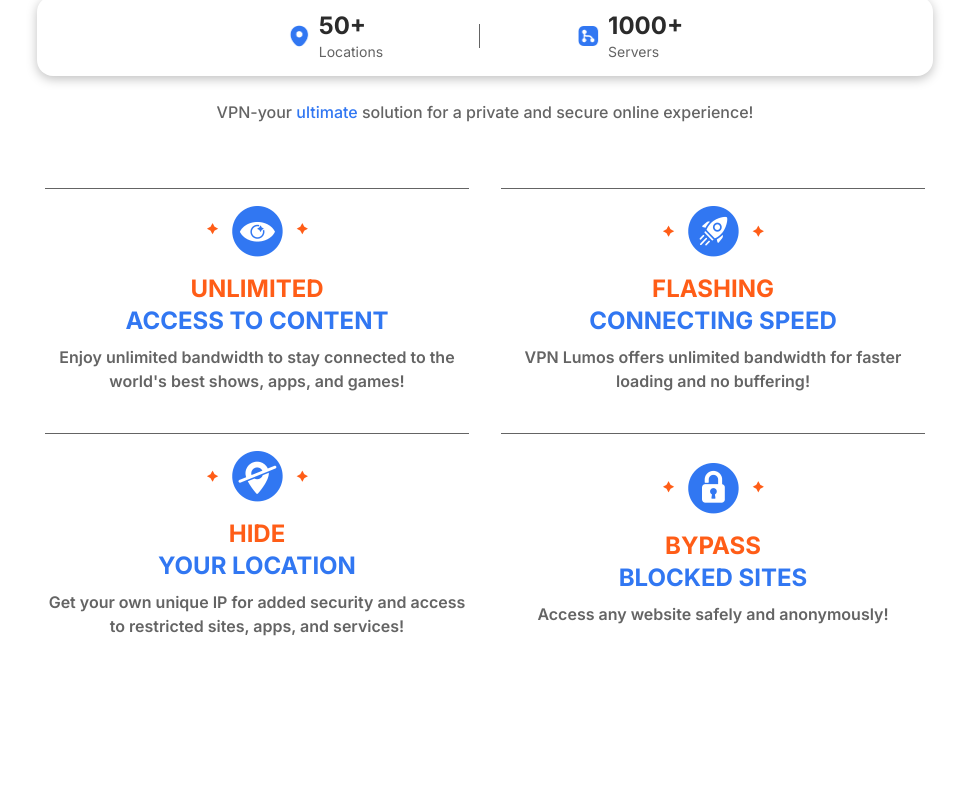
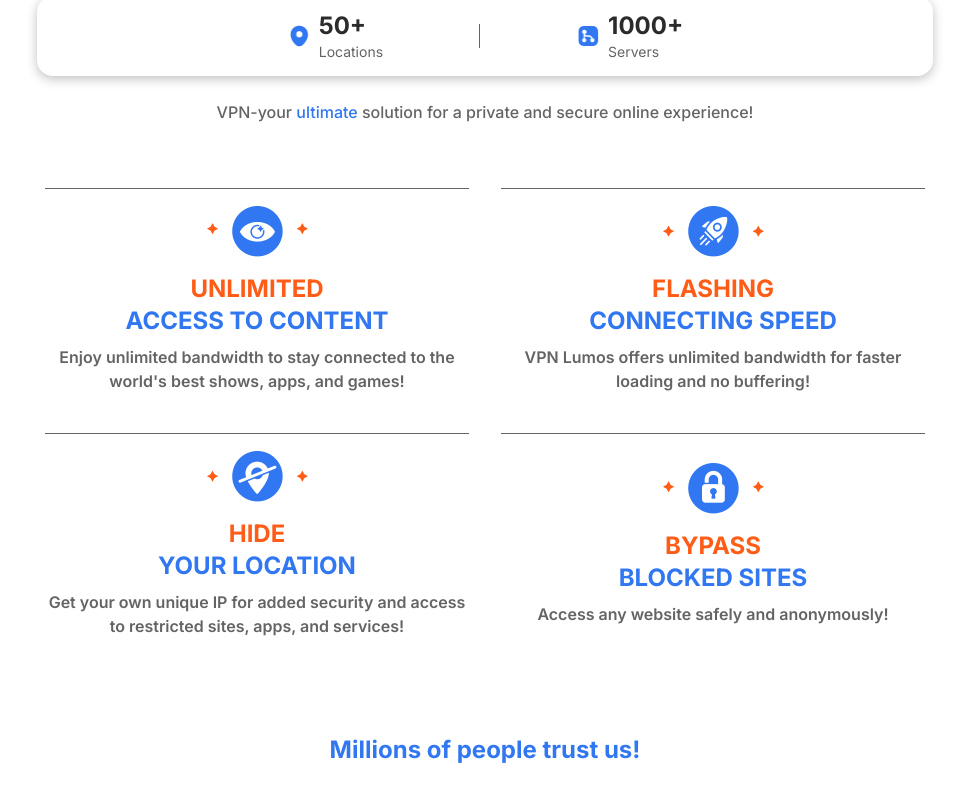
Before and after one commit to ViktoriaAfitova/lumos, a Next.js app: page / in a window 1280 px wide. Shown: the part 592-1394 px from the top of the page, without its empty margins (155-1124 px from the left). Before the commit the page ends 1262 px from the top, so only its background shows below. Built offline with nearby package versions, Linux system fonts and the light colour scheme.

Commit message:
Add benefits section

```diff
--- a/src/app/components/sections/BenefitsSection.tsx
+++ b/src/app/components/sections/BenefitsSection.tsx
@@ -32,6 +32,7 @@ const benefitCards = [
 
 function BenefitsSection() {
   return (
+    <>
       <section className='mt-16 flex justify-center items-center px-4'>
         <div className='grid grid-cols-1 lg:grid-cols-2 gap-x-8 gap-y-2 max-w-screen-lg'>
           {benefitCards.map((benefitCard, title) => (
@@ -40,11 +41,12 @@ function BenefitsSection() {
               imageSrc={benefitCard.imageSrc}
               title={benefitCard.title}
               subtitle={benefitCard.subtitle}
-            description={benefitCard.description}
-          />
+              description={benefitCard.description} />
           ))}
         </div>
       </section>
+      <h4 className='text-blue text-2xl font-bold text-center my-16'>Millions of people trust us!</h4>
+    </>
   );
 }
 
```
Lines whose indentation alone changed are shown as unchanged.
